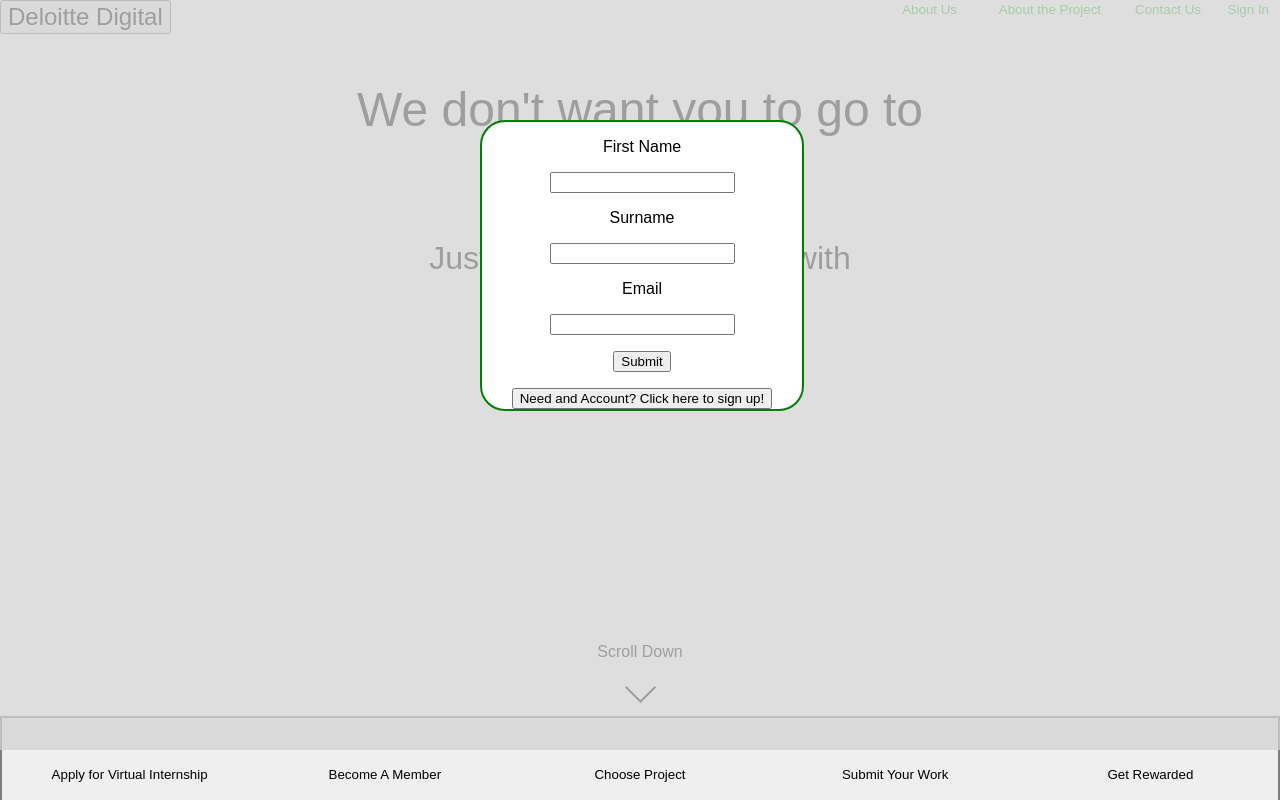
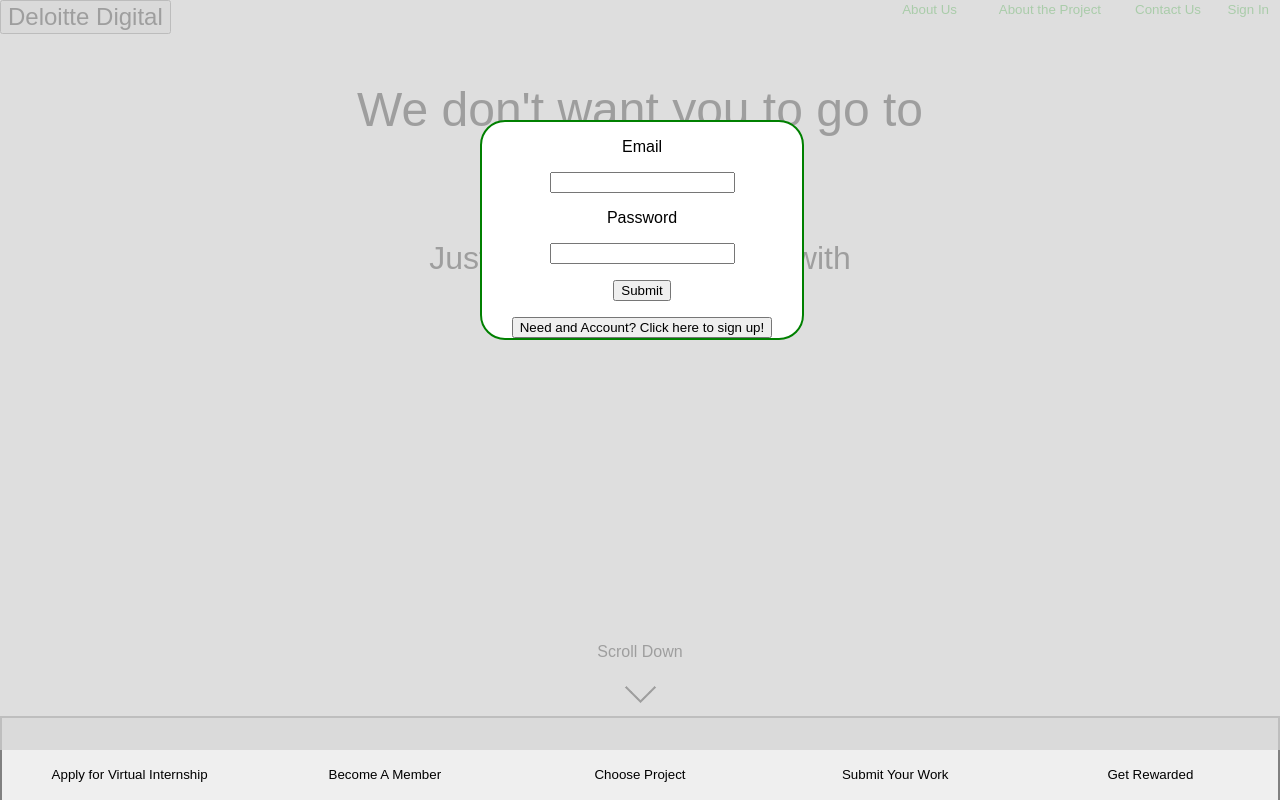
Before and after one commit to mhollings97/DigitalDeloitte, a React (Create React App) app in the folder my-app/: page / in a window 1280 px wide. Both pictures are taken after a click on the button "Sign In". Shown: the top 800 px of the page. Built offline with nearby package versions, Linux system fonts and the light colour scheme.

Commit message:
made the sign in catcher not suck

```diff
--- a/my-app/src/App.js
+++ b/my-app/src/App.js
@@ -48,11 +48,21 @@ render() {
       <div>
 		{this.state.showLogOn
                 	&&
-		<div id = "signIn"> <InputForm linkButton = {
+		<div id = "signIn">
+		<InputForm
+		linkButton = {
 			<Link to = {'/signup'} >
 				<button onClick ={this.toggleLog}>Need and Account? Click here to sign up!</button>
 			</Link>
-		}/> </div>}
+		}
+		submitButton = {
+			<Link to = {'/userprofile'} >
+				<button onClick ={this.toggleLog}> Submit </button>
+			</Link>
+
+		}
+
+		/> </div>}
 
 		{this.state.showLogOn
                 	&&
--- a/my-app/src/components/InputForm/InputForm.js
+++ b/my-app/src/components/InputForm/InputForm.js
@@ -1,55 +1,49 @@
-import React, { Component } from 'react';
-
+import React, { Component } from 'react'
+import {Redirect} from 'react-router-dom'
 import './InputForm.css';
 class InputForm extends Component {
 constructor(props) {
     super(props);
     this.state = {
-      fname: '',
-      sname: '',
-      email: ''
+        email: '',
+	password: '',
+
+	redirect: false,
     };
 
-    this.handleFChange = this.handleFChange.bind(this);
-    this.handleSChange = this.handleSChange.bind(this);
+    this.handlePWChange = this.handlePWChange.bind(this);
     this.handleEChange = this.handleEChange.bind(this);
     this.handleSubmit = this.handleSubmit.bind(this);
   }
 
-  handleFChange(event) {
-    this.setState({fname: event.target.value});
-  }
-  handleSChange(event) {
-    this.setState({sname: event.target.value});
+  handlePWChange(event) {
+    this.setState({password: event.target.value});
   }
   handleEChange(event) {
     this.setState({email: event.target.value});
   }
 
   handleSubmit(event) {
-    alert('First Name: ' + this.state.fname + ' Surname: ' + this.state.sname + ' Email: ' + this.state.email);
-    event.preventDefault();
+
+	this.setState({redirect: !this.state.redirect});
   }
 
   render() {
+
     return (
       <div>
         <form onSubmit={this.handleSubmit}>
           <div>
-            <div id ="fname">
-              <p> First Name </p>
-              <input type = "text" fname = {this.state.fname} onChange= {this.handleFChange}/>
-            </div>
-            <div id ="sname">
-              <p> Surname </p>
-              <input type = "text" sname = {this.state.sname} onChange= {this.handleSChange}/>
-            </div>
             <div id ="email">
               <p> Email </p>
               <input type = "text" email = {this.state.email} onChange= {this.handleEChange}/>
             </div >
+            <div id ="password">
+              <p> Password </p>
+              <input type = "text" password = {this.state.password} onChange= {this.handlePWChange}/>
+            </div >
 	    <div id = "buttonS">
-            	<input type="submit" value ="Submit"/>
+		{this.props.submitButton}
 	    </div>
 	    <div id = "SignUp">
 		{this.props.linkButton}
```
